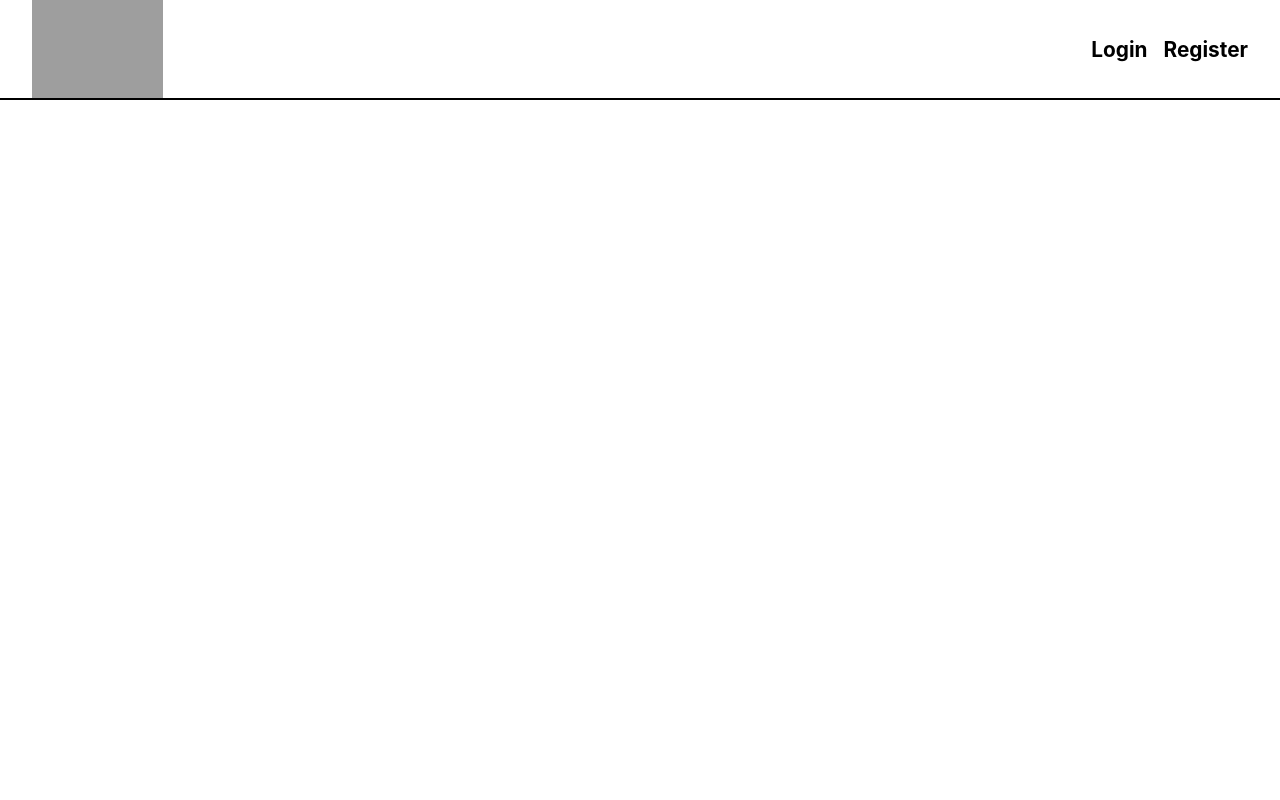
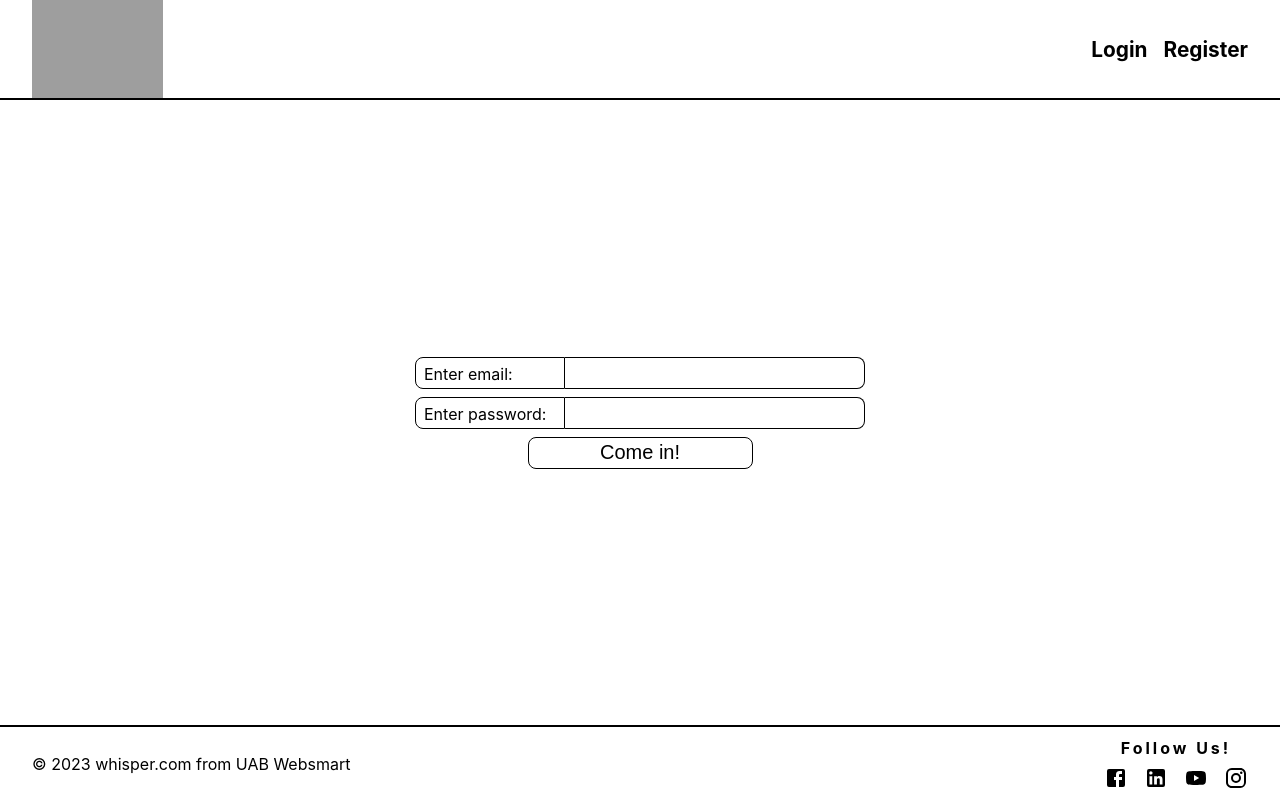
Before and after one commit to donny333/63-paskaita---05.15---react-atsiskaitymas, a React (Create React App) app: page / in a window 1280 px wide. Built offline with nearby package versions, Linux system fonts and the light colour scheme; grey boxes are pictures that could not be loaded; the HTML template or start-up script is replaced by a standard one.

Commit message:
Sukurtas login page

```diff
--- a/package.json
+++ b/package.json
@@ -3,11 +3,16 @@
   "version": "0.1.0",
   "private": true,
   "dependencies": {
+    "@emotion/react": "^11.11.0",
+    "@emotion/styled": "^11.11.0",
+    "@mui/icons-material": "^5.11.16",
+    "@mui/material": "^5.13.0",
     "@testing-library/jest-dom": "^5.16.5",
     "@testing-library/react": "^13.4.0",
     "@testing-library/user-event": "^13.5.0",
     "react": "^18.2.0",
     "react-dom": "^18.2.0",
+    "react-router-dom": "^6.11.1",
     "react-scripts": "5.0.1",
     "styled-components": "^5.3.10",
     "web-vitals": "^2.1.4"
--- a/src/App.jsx
+++ b/src/App.jsx
@@ -1,10 +1,15 @@
 import './App.css';
+import Footer from './components/organisms/Footer';
 import Header from './components/organisms/Header';
+import Login from './components/pages/Login';
 
 const App = () => {
   return (
     <>
     <Header />
+    <Login />
+
+    <Footer />
     </>
   );
 }
--- /dev/null
+++ b/src/components/organisms/Footer.jsx
@@ -0,0 +1,45 @@
+import styled from "styled-components";
+import FacebookIcon from '@mui/icons-material/Facebook';
+import LinkedInIcon from '@mui/icons-material/LinkedIn';
+import YouTubeIcon from '@mui/icons-material/YouTube';
+import InstagramIcon from '@mui/icons-material/Instagram';
+
+const StyledFooter = styled.footer`
+    height: 73px;
+    display: flex;
+    justify-content: space-between;
+    align-items: center;
+    padding: 0 2rem;
+    border-top: 2px solid black;
+    > div {
+        text-align: center;
+        > h4 {
+            margin: 0;
+            margin-bottom: 0.5rem;
+            letter-spacing: 3px;
+        }
+        > div {
+            display: flex;
+            gap: 1rem;
+        }
+    }
+`;
+
+const Footer = () => {
+    return (
+        <StyledFooter>
+            <p>© {new Date().getFullYear()} whisper.com from UAB Websmart</p>
+            <div>
+                <h4>Follow Us!</h4>
+                <div>
+                    <FacebookIcon />
+                    <LinkedInIcon />
+                    <YouTubeIcon />
+                    <InstagramIcon />
+                </div>
+            </div>
+        </StyledFooter>
+     );
+}
+
+export default Footer;
--- /dev/null
+++ b/src/components/pages/Login.jsx
@@ -0,0 +1,68 @@
+import styled from "styled-components";
+
+const StyledLoginMain = styled.main`
+    min-height: calc(100vh - 100px - 75px);
+    display: flex;
+    justify-content: center;
+    align-items: center;
+
+    > form {
+        display: flex;
+        flex-direction: column;
+        align-items: center;
+        gap: 0.5rem;
+        > div {
+            width: 450px;
+            display: grid;
+            grid-template-columns: 150px 300px;
+            grid-template-rows: 2rem;
+            > label {
+                border: 1px solid black;
+                line-height: 2rem;
+                border-top-left-radius: 0.5rem;
+                border-bottom-left-radius: 0.5rem;
+                padding-left: 0.5rem;
+            }
+            > input {
+                border: none;
+                border: 1px solid black;
+                border-left: 0;
+                border-top-right-radius: 0.5rem;
+                border-bottom-right-radius: 0.5rem;
+            }
+        }
+        > button {
+            width: 225px;
+            border: 1px solid black;
+            border-radius: 0.5rem;
+            height: 2rem;
+            background-color: white;
+            font-size: 1.25rem;
+        }
+        > button:hover{
+            background-color: black;
+            color: white;
+            cursor: pointer;
+        }
+    }
+`;
+
+const Login = () => {
+    return (
+        <StyledLoginMain>
+            <form>
+                <div>
+                    <label htmlFor="email">Enter email: </label>
+                    <input type="text" id="email" name="email"/>
+                </div>
+                <div>
+                    <label htmlFor="password">Enter password: </label>
+                    <input type="password" id="password" name="password" />
+                </div>
+                <button>Come in!</button>
+            </form>
+        </StyledLoginMain>
+     );
+}
+
+export default Login;
```
Also changed, not shown: 1 other file (tests, documents, lock files or other folders).
